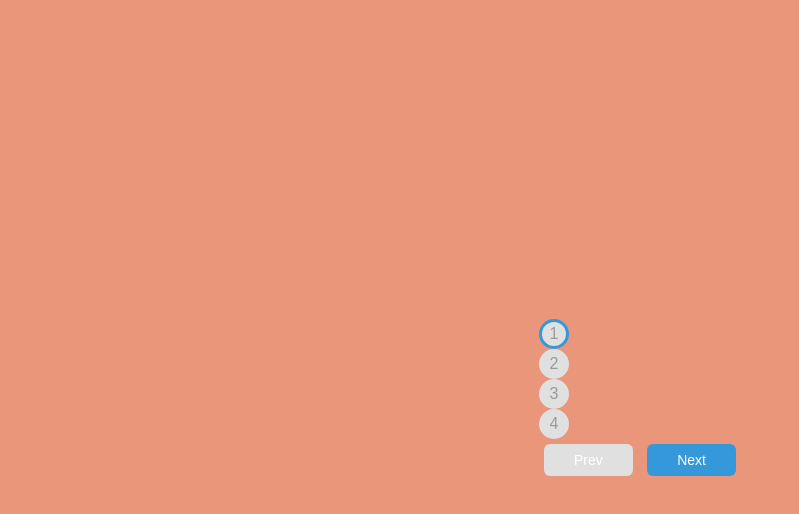
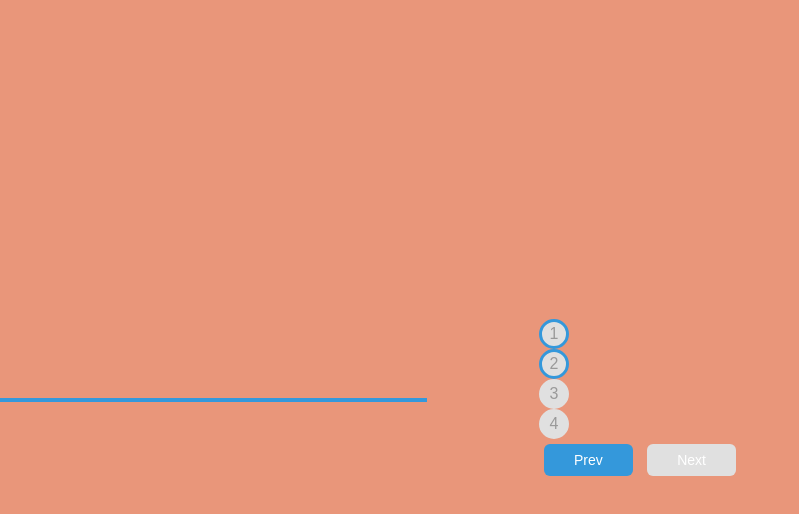
Before and after one commit to lavparker/progress_stepsMT2, a plain HTML site: page index.html in a window 1280 px wide. Both pictures are taken after a click on the button "Next". Shown: the whole page, without its empty margins (0-799 px from the left). Drawn offline with Linux system fonts and the light colour scheme; a web font is replaced by a local one.

Commit message:
added js

```diff
--- a/script.js
+++ b/script.js
@@ -1 +1,53 @@
-const progress = document.getElementById('progress')
+const progress = document.getElementById('progress');
+const prev = document.getElementById('prev');
+const next = document.getElementById('next');
+const circles = document.querySelectorAll('.circle');
+
+
+let currentActive = 1;
+
+next.addEventListener('click', () =>{
+    currentActive++
+
+    if(currentActive > circles.length){
+        currentActive = circles.length
+    }
+
+    update()
+})
+
+prev.addEventListener('click', () =>{
+    currentActive--
+
+    if(currentActive < 1){
+        currentActive = 1
+    }
+
+    update()
+})
+
+function update(){
+    circles.forEach((circle, idx) => {
+        if(idx < currentActive){
+            circle.classList.add('active')
+            }else{
+                    circle.classList.remove('active')
+                }
+
+    })
+
+
+    const actives = document.querySelectorAll('.active');
+
+    progress.style.width = (actives.length - 1) / (circles.length - 1) * 100 + '%';
+
+    if(currentActive === 1){
+        prev.disabled = true;
+    } else if(currentActive === circles.length){
+        next.disabled = true;
+    }else{
+        prev.disabled = false;
+        next.disabled = true;
+    }
+
+}
```
Also changed, not shown: index.html (+4 -0 lines).
